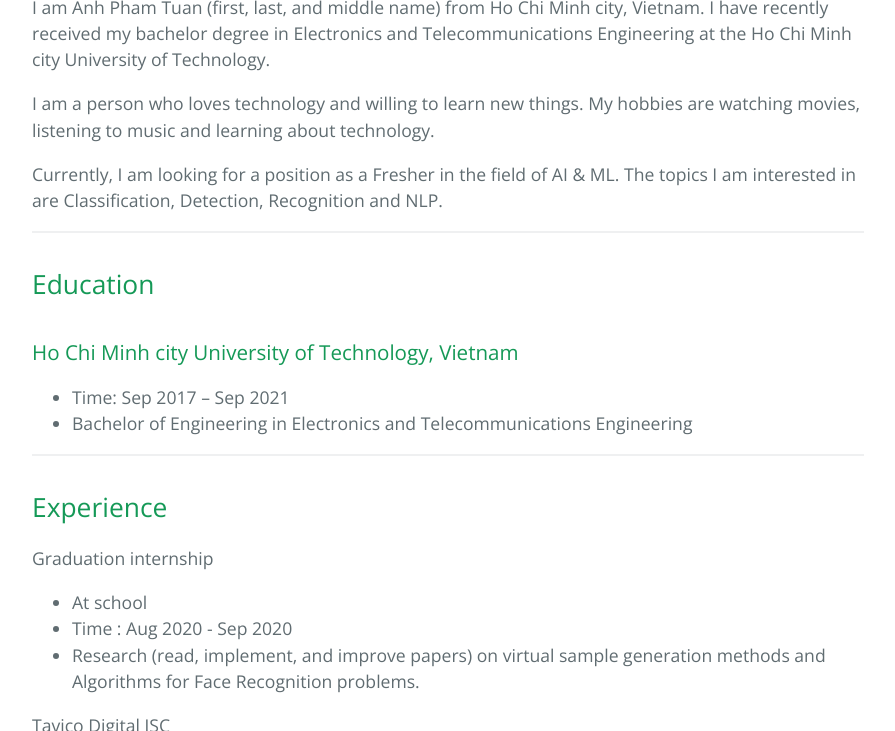
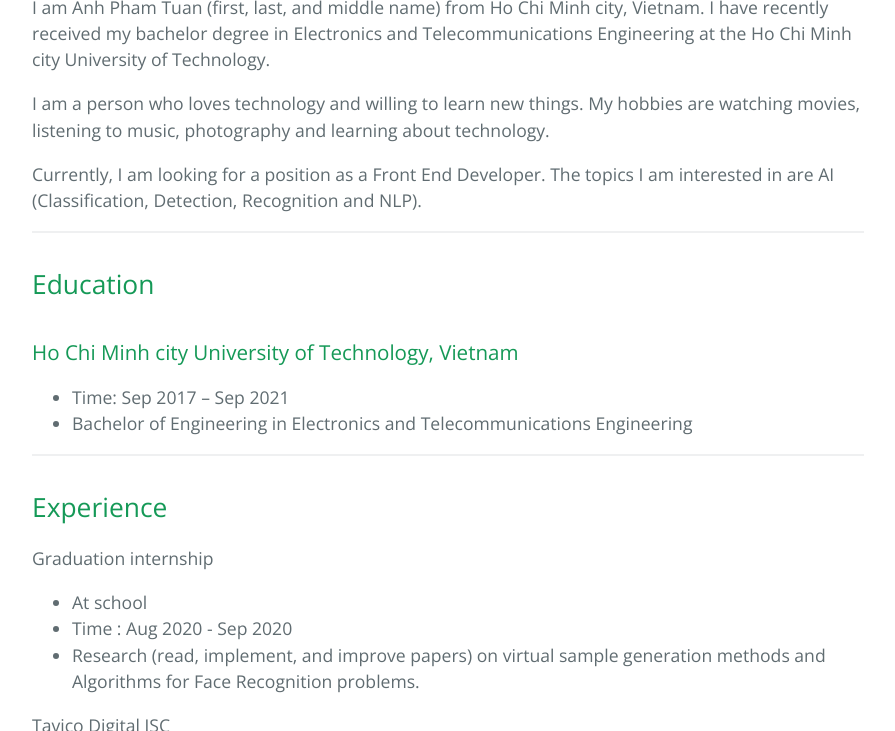
Before and after one commit to AnhPhTu/AnhPhTu.github.io, a Jekyll site: the page built from index.md, in a window 1280 px wide and 900 px high, scrolled down 582 px, cut to the strip 169-900 px from the top of the window. Shown: the whole strip, without its empty margins (192-1087 px from the left). Built offline with Jekyll 4.4.1, drawn with Linux system fonts in a browser that asks for light colours.

Commit message:
Update index.md

```diff
--- a/index.md
+++ b/index.md
@@ -14,9 +14,9 @@ layout: home
 
 I am Anh Pham Tuan (first, last, and middle name) from Ho Chi Minh city, Vietnam. I have recently received my bachelor degree in Electronics and Telecommunications Engineering at the Ho Chi Minh city University of Technology.
 
-I am a person who loves technology and willing to learn new things. My hobbies are watching movies, listening to music and learning about technology.
+I am a person who loves technology and willing to learn new things. My hobbies are watching movies, listening to music, photography and learning about technology.
 
-Currently, I am looking for a position as a Fresher in the field of AI & ML. The topics I am interested in are Classification, Detection, Recognition and NLP.
+Currently, I am looking for a position as a Front End Developer. The topics I am interested in are AI (Classification, Detection, Recognition and NLP).
 
 
 
```
